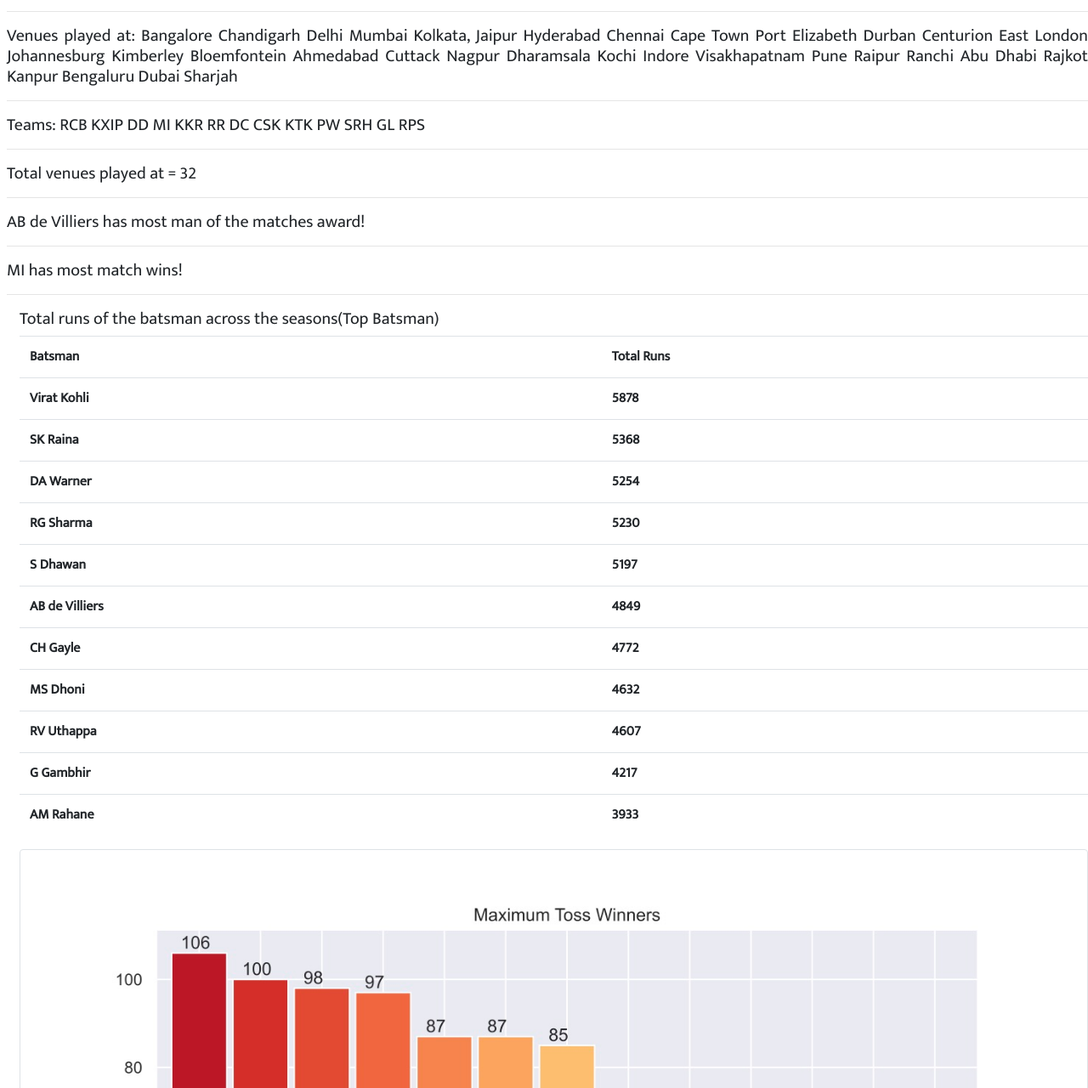
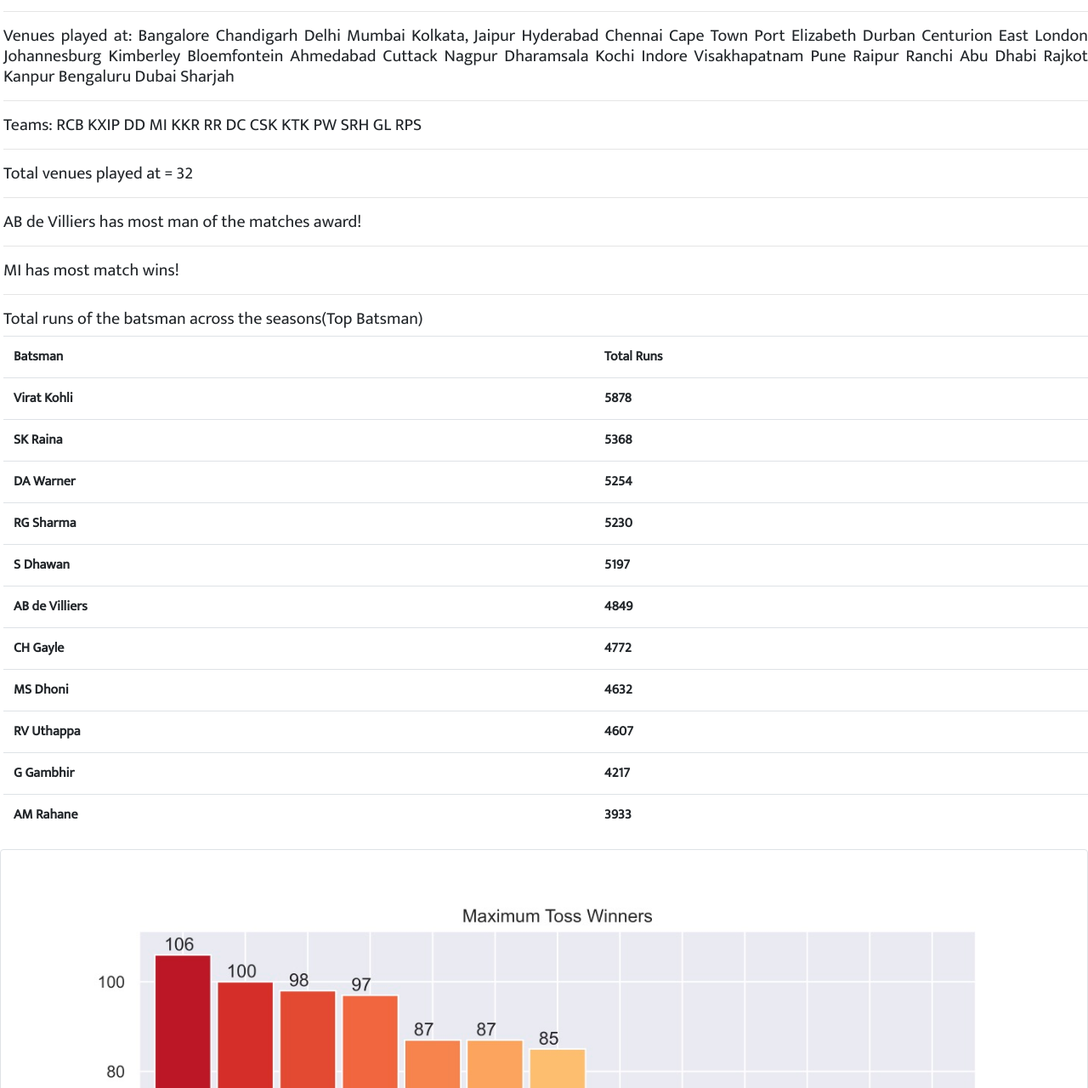
Before and after one commit to abhijeetlokhande1996/IPL-EDA, a plain HTML site: page index.html in a window 1280 px wide. Shown: the part 143-1423 px from the top of the page at 85% size. Drawn offline with nearby package versions, Linux system fonts and the light colour scheme.

Commit message:
margin fixed

```diff
--- a/index.html
+++ b/index.html
@@ -63,7 +63,7 @@
       </p>
     </center>
     <div class="row">
-      <div class="col ml-2 text-justify">
+      <div class="col text-justify ml-1">
         <p class="h5">Total matches played from 2008 to 2020 = 816</p>
         <hr />
         <p class="h5">
@@ -84,8 +84,8 @@
         <hr />
       </div>
     </div>
-    <div class="row ml-2">
-      <div class="col">
+    <div class="row">
+      <div class="col ml-1">
         <p class="h5">
           Total runs of the batsman across the seasons(Top Batsman)
         </p>
@@ -141,7 +141,7 @@
         </table>
       </div>
     </div>
-    <div class="row ml-2">
+    <div class="row">
       <div class="col">
         <img src="./images/max_toss_winner.jpg" class="img-thumbnail" />
       </div>
```
